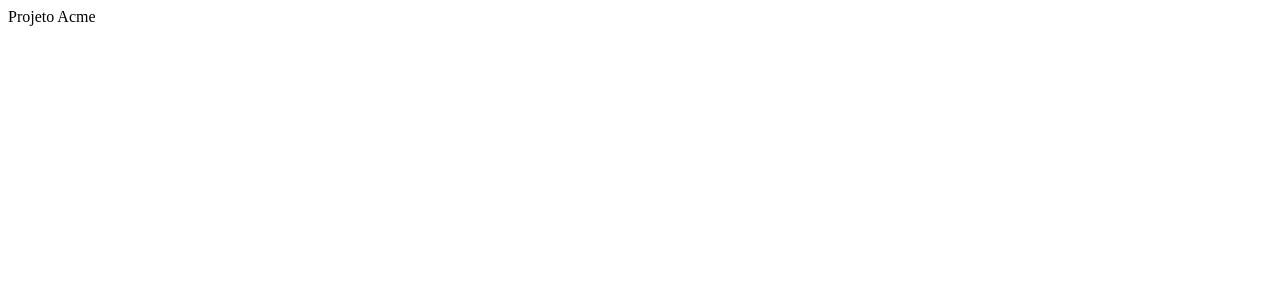
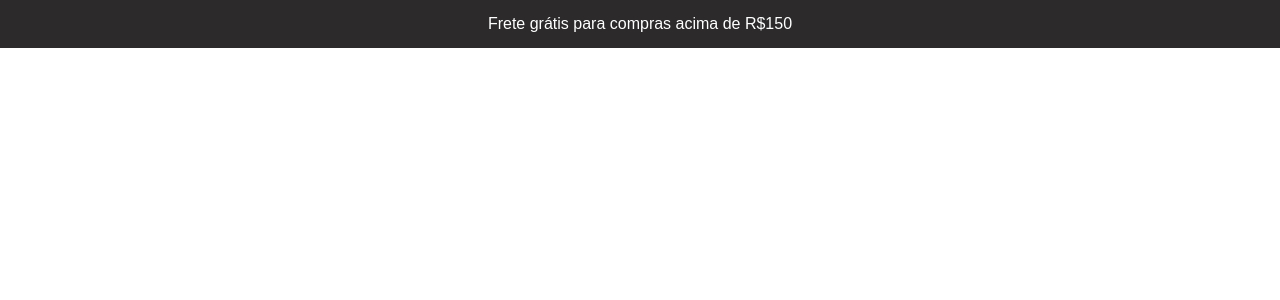
Before and after one commit to TicianneDias/projeto-acme, a React (Vite) app: page / in a window 1280 px wide. Shown: the top 300 px of the page. Built offline with nearby package versions, Linux system fonts and the light colour scheme.

Commit message:
Feat: Criação do aviso sobre frete grátis acima do NavBar

```diff
--- a/src/App.jsx
+++ b/src/App.jsx
@@ -1,9 +1,12 @@
 import React from 'react'
+import NavBar from './components/NavBar/NavBar'
+import GlobalStyle from './style/GlobalStyle'
 
 const App = () => {
   return (
     <div>
-      Projeto Acme
+      <GlobalStyle/>
+      <NavBar/>
     </div>
   )
 }
--- a/src/components/NavBar/NavBar.jsx
+++ b/src/components/NavBar/NavBar.jsx
@@ -0,0 +1,14 @@
+import React from 'react'
+import { Delivery } from './styles'
+
+const NavBar = () => {
+  return (
+    <>
+        <Delivery>
+            <p>Frete grátis para compras acima de R$150</p>
+        </Delivery>
+    </>
+  )
+}
+
+export default NavBar
--- a/src/components/NavBar/styles.jsx
+++ b/src/components/NavBar/styles.jsx
@@ -0,0 +1,12 @@
+import styled from 'styled-components';
+
+export const Delivery = styled.div`
+    background-color: var(--color-dark);
+    width: 100vw;
+    height: 48px;
+    font-family: 'Overpass', sans-serif;
+    color: var(--color-white);
+    display: flex;
+    align-items: center;
+    justify-content: center;
+`;
--- a/src/style/GlobalStyle.jsx
+++ b/src/style/GlobalStyle.jsx
@@ -0,0 +1,27 @@
+import { createGlobalStyle } from 'styled-components';
+
+export default createGlobalStyle`
+@import url('https://fonts.googleapis.com/css2?family=Overpass:wght@400;500&display=swap');
+//font-family: 'Overpass', sans-serif;
+    * {
+        margin: 0;
+        padding: 0;
+        box-sizing: border-box;
+    }
+
+    :root {
+        --color-white: #fff;
+        --color-gray: #C5C7BF;
+        --color-lightdark: #4B5267;
+        --color-dark: #2C2A2A;
+        --color-primary: #2E294E;
+        --color-secundary: #8661C1;
+        --color-red: #D64045;
+    }
+
+    main {
+        max-width: 100rem;
+        margin: 0 auto;
+        padding: 5rem 1.2rem;
+}
+`;
```
